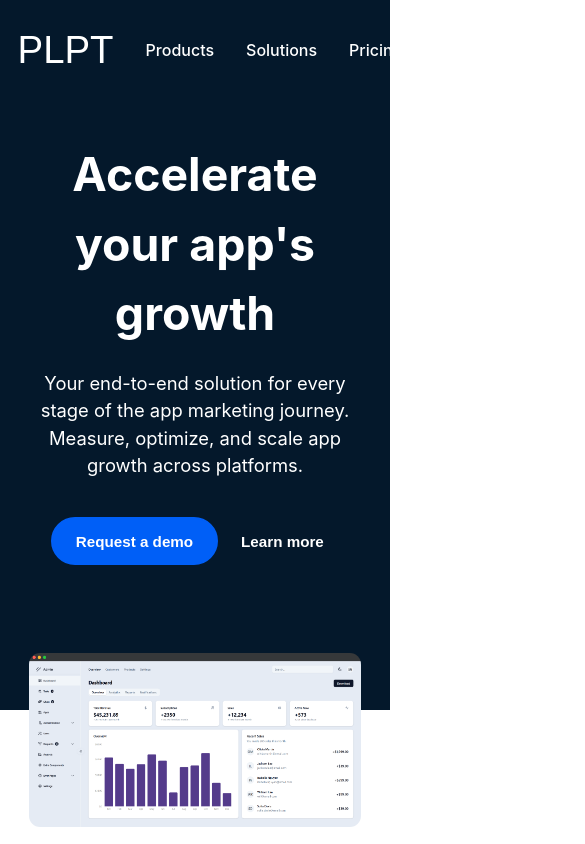
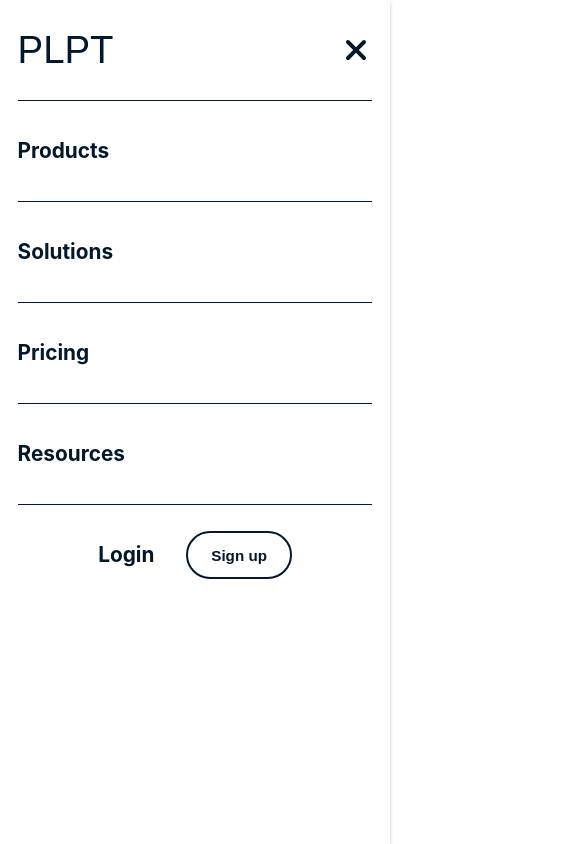
Before and after one commit to bouzidanas/product-page-template, a React (Vite) app: page / in a window 390 px wide. Shown: the top 844 px of the page, 585 px wide, since content can reach past the window. Built offline with nearby package versions, Linux system fonts and the light colour scheme; a web font is replaced by a local one.

Commit message:
fix mobile width

```diff
--- a/src/AdjustLandingPage.css
+++ b/src/AdjustLandingPage.css
@@ -128,9 +128,9 @@ a:hover {
   justify-content: center;
   align-items: center;
   width: 100%;
-  height: 40px;
   opacity: 0.5;
   gap: 1.5em;
+  flex-wrap: wrap;
 }
 
 .footer > span {
@@ -142,6 +142,7 @@ a:hover {
   color: var(--primary-light-color);
   flex-grow: 0;
   font-size: 84%;
+  flex-wrap: nowrap;
 }
 
 .page__nav {
@@ -172,6 +173,34 @@ a:hover {
   text-decoration: none;
 }
 
+.mobile .header > * {
+  height: 100px;
+  width: 100%;
+}
+
+.mobile .header > *:not(:last-child){
+  border-bottom: 1px solid #04182B;
+}
+
+.mobile .header > section:first-child {
+  height: 100px;
+}
+
+.mobile .header > *:not(:first-child) {
+  font-size: 130%;
+  font-weight: 700;
+}
+
+.mobile .header a {
+  display: flex;
+  justify-content: start;
+  align-items: center;
+}
+
+.mobile .header a:hover {
+  text-decoration: none;
+}
+
 @keyframes fade-in {
   from {
     opacity: 0;
--- a/src/AdjustLandingPage.tsx
+++ b/src/AdjustLandingPage.tsx
@@ -1,17 +1,28 @@
-import PageSection from './PageSection'
-import SubSection from './SubSection'
-import { HiOutlineCheckCircle } from "react-icons/hi2";
-import './AdjustLandingPage.css'
 import { useEffect, useState } from 'react';
+import { HiOutlineCheckCircle, HiXMark } from "react-icons/hi2";
+import { FaBars, FaXmark } from "react-icons/fa6";
+import PageSection from './PageSection';
+import SubSection from './SubSection';
+import './AdjustLandingPage.css';
 
-const ScrollTo = ({dest, children}: {dest: string, children: React.ReactNode}) => {
+const ScrollTo = ({dest, onClick=()=>{}, children}: {dest: string, onClick?: ()=>void, children: React.ReactNode}) => {
   return (
-    <a onClick={()=>{document.getElementById(dest)?.scrollIntoView({behavior: 'smooth'})}}>{children}</a>
+    <a onClick={()=>{document.getElementById(dest)?.scrollIntoView({behavior: 'smooth'}); onClick()}}>{children}</a>
   )
 }
 
 const Header = () => {
   const [positionToTop, setPositionToTop] = useState(false);
+  const [mobileMode, setMobileMode] = useState(true);
+  const [showMenu, setShowMenu] = useState(true);
+
+  const HPageOptions = () =>
+  <>
+    <ScrollTo dest='products' onClick={()=>setShowMenu(false)}>Products</ScrollTo>
+    <ScrollTo dest='incentives' onClick={()=>setShowMenu(false)}>Solutions</ScrollTo>
+    <a href="#" onClick={()=>setShowMenu(false)}>Pricing</a>
+    <ScrollTo dest='resources' onClick={()=>setShowMenu(false)}>Resources</ScrollTo>
+  </>
 
   useEffect(() => {
     const handleScroll = () => {
@@ -25,21 +36,40 @@ const Header = () => {
   }, []);
 
   return (
+    <>
       <PageSection vertical centerText light={positionToTop} className={"page__nav " + (positionToTop ? "latch-top" : "")} height="100px" maxWidth="1120px" bgColor={positionToTop ? "#fff" : "#04182B"} style={{padding: "22px 0"}}>
         <SubSection horizontal className='header' style={{width: "min(1400px, 91vw)", gap: "2rem", alignItems: "center", justifyContent: "space-between", fontWeight: "500"}}>
           <SubSection horizontal className="left">
             <a href="#"><span style={{fontSize: "240%"}}>PLPT</span></a>
-          <ScrollTo dest='products'>Products</ScrollTo>
-          <ScrollTo dest='incentives'>Solutions</ScrollTo>
-          <a href="#">Pricing</a>
-          <ScrollTo dest='resources'>Resources</ScrollTo>
+            {mobileMode || <HPageOptions />}
           </SubSection>
-        <SubSection horizontal className="right">
+          {mobileMode
+            ? <SubSection horizontal className="right">
+                <FaBars size={32} onClick={()=>setShowMenu(true)}/>
+              </SubSection>
+            : <SubSection horizontal className="right">
+                <a href="#">Login</a>
+                <button className="App__top btn-primary">Sign up</button>
+              </SubSection>
+          }
+        </SubSection>
+      </PageSection>
+      {mobileMode && showMenu &&
+        <PageSection vertical centerText light className="page__nav mobile latch-top"  height="100dvh" maxWidth="1120px" bgColor= "#fff" style={{padding: "22px 0", justifyContent: "start", height: "100%"}}>
+          <SubSection vertical className='header' style={{width: "min(1400px, 91vw)", gap: "0rem", alignItems: "start"}}>
+            <SubSection horizontal style={{width: "100%",justifyContent: "space-between"}}>
+              <a href="#"><span style={{fontSize: "240%"}}>PLPT</span></a>
+              <FaXmark size={32} onClick={()=>setShowMenu(false)}/>
+            </SubSection>
+            <HPageOptions />
+            <SubSection horizontal style={{alignSelf: "center", gap: "2rem"}}>
               <a href="#">Login</a>
               <button className="App__top btn-primary">Sign up</button>
             </SubSection>
           </SubSection>
         </PageSection>
+      }
+  </>
   )
 }
 
@@ -84,7 +114,7 @@ const IncentivesSection = () => {
           <p style={{fontSize: "21px"}}>Unlock attribution data, optimize ad performance, and leverage the reporting and insights you need to meet business goals and scale efficiently.</p>
       </SubSection>
       <SubSection horizontal style={{width: "min(1400px, 91vw)", padding: "20px 0", flexWrap: "wrap-reverse"}}>
-        <SubSection vertical style={{width: "540px", minWidth: "400px", textAlign: "left"}}>
+        <SubSection vertical style={{width: "540px", minWidth: "300px", textAlign: "left"}}>
           <h3>Maximize impact</h3>
           <p>Don’t just measure data, measure impact. Drive fast results with accurate, real-time measurement data to meet and exceed your KPIs across channels.</p>
           <div style={{display: "flex", flexWrap: "wrap", justifyContent: "left", alignItems: "center", padding: "1.3rem 0"}}>
@@ -99,7 +129,7 @@ const IncentivesSection = () => {
         <SubSection horizontal style={{width: "calc(600px - 2rem)"}}>
           <img src="./imgs/gain-insights.png" alt="placeholder" style={{width: "340px", height: "auto", marginRight: "1rem"}} />
         </SubSection>
-        <SubSection vertical style={{width: "540px", minWidth: "400px", textAlign: "left"}}>
+        <SubSection vertical style={{width: "540px", minWidth: "300px", textAlign: "left"}}>
           <h3>Gain insights</h3>
           <p>Leverage our powerful reporting to easily share customized data visualizations and actionable insights to boost your ROI.</p>
           <div style={{display: "flex", flexWrap: "wrap", justifyContent: "left", alignItems: "center", padding: "1.3rem 0"}}>
@@ -108,7 +138,7 @@ const IncentivesSection = () => {
         </SubSection>
       </SubSection>
       <SubSection horizontal style={{width: "min(1400px, 91vw)", padding: "20px 0", flexWrap: "wrap-reverse"}}>
-        <SubSection vertical style={{width: "540px", minWidth: "400px", textAlign: "left"}}>
+        <SubSection vertical style={{width: "540px", minWidth: "300px", textAlign: "left"}}>
           <h3>Grow strategically</h3>
           <p>Experience tangible growth. Scale your business and your profits with ad performance automation, budget optimization, and more.</p>
           <div style={{display: "flex", flexWrap: "wrap", justifyContent: "left", alignItems: "center", padding: "1.3rem 0"}}>
@@ -127,7 +157,7 @@ const ProductSection = () => {
   return (
     <PageSection vertical id="products" maxWidth="1120px" bgColor="#04182B" padding="5rem 0" >
       <SubSection horizontal style={{width: "min(1400px, 91vw)", padding: "20px 0", flexWrap: "wrap-reverse", gap: "2.6rem"}}>
-        <SubSection vertical style={{flex: "2 0 440px", minWidth: "400px", maxWidth: "calc(670px - 2rem)", textAlign: "left", gap: "0.3rem"}}>
+        <SubSection vertical style={{flex: "2 0 350px", minWidth: "320px", maxWidth: "calc(670px - 2rem)", textAlign: "left", gap: "0.3rem"}}>
           <SubSection horizontal style={{gap: "0.6rem", alignItems: "center", marginBottom: "1rem", justifyContent: "left"}}>
             <img src="./streamlit-logo.svg" alt="Streamlit" style={{width: "38px", height: "auto"}}/>
             <h4>Streamlit</h4>
@@ -209,7 +239,7 @@ const FooterSection = () => {
   //Footer section with 4 rows of links in a PageSection
   return (
     <PageSection vertical centerText className="section__footer" maxWidth="1120px" bgColor="#04182B" padding="2rem 0" gap="0.75rem" style={{padding: "45px 0 0 0"}}>
-      <SubSection vertical style={{width: "min(1400px, 91vw)", height: "200px", padding: "20px 0", flexWrap: "wrap", gap: "1.5rem", alignItems: "center"}}>
+      <SubSection horizontal style={{width: "min(1400px, 91vw)", padding: "20px 0", flexWrap: "wrap", gap: "1.5rem", alignItems: "center"}}>
         <SubSection vertical style={{flex: "1 0 160px", minWidth: "70px", maxWidth: "calc(670px - 2rem)", flexWrap: "nowrap", gap: "0.6rem", alignSelf: "start", alignItems: "start", justifyContent: "left", textAlign: "left"}}>
           <h6 style={{color: "var(--secondary-light-color)"}}>SITE</h6>
           <a href="#">Home</a>
```
Lines whose indentation alone changed are shown as unchanged.
